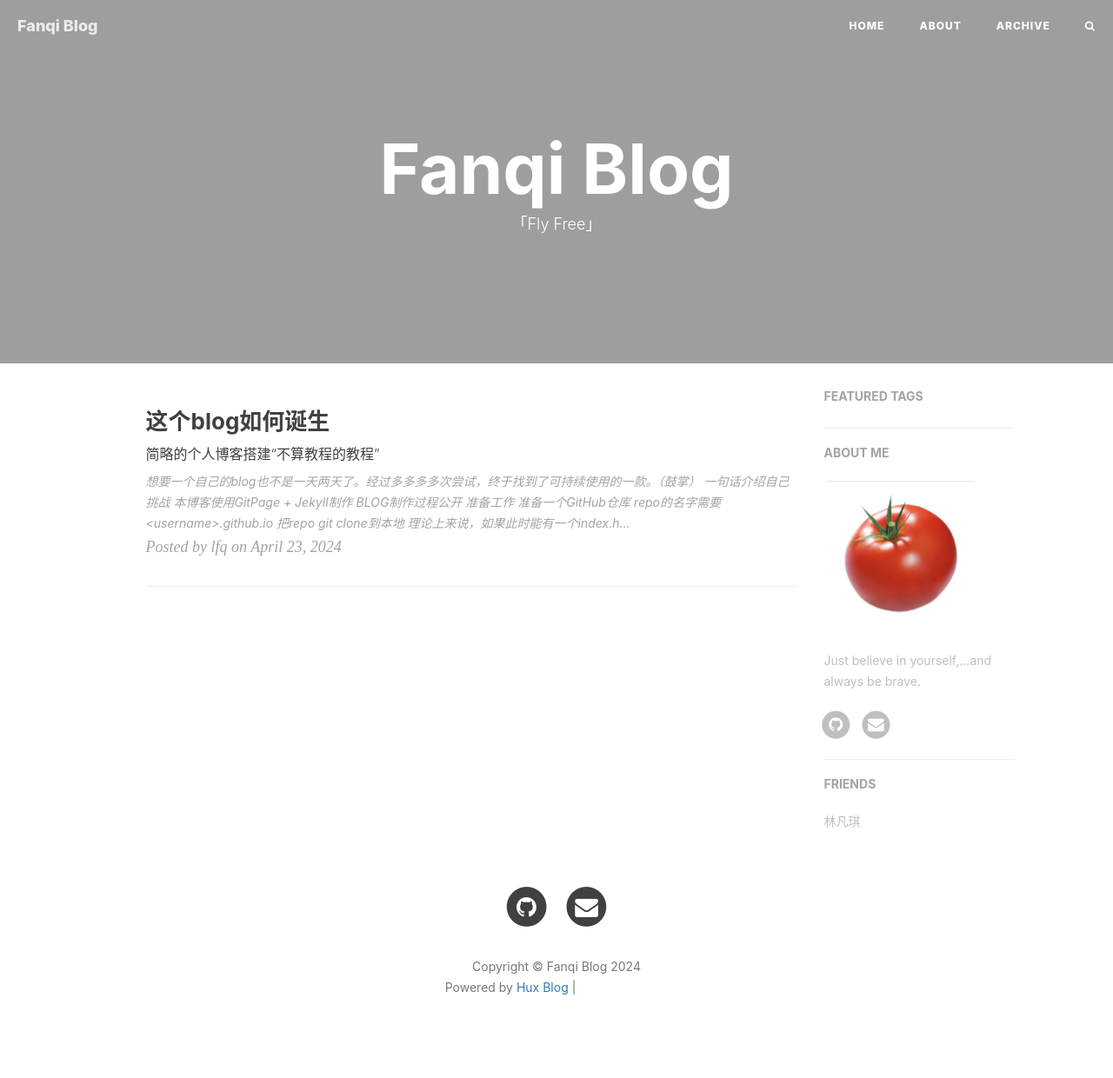
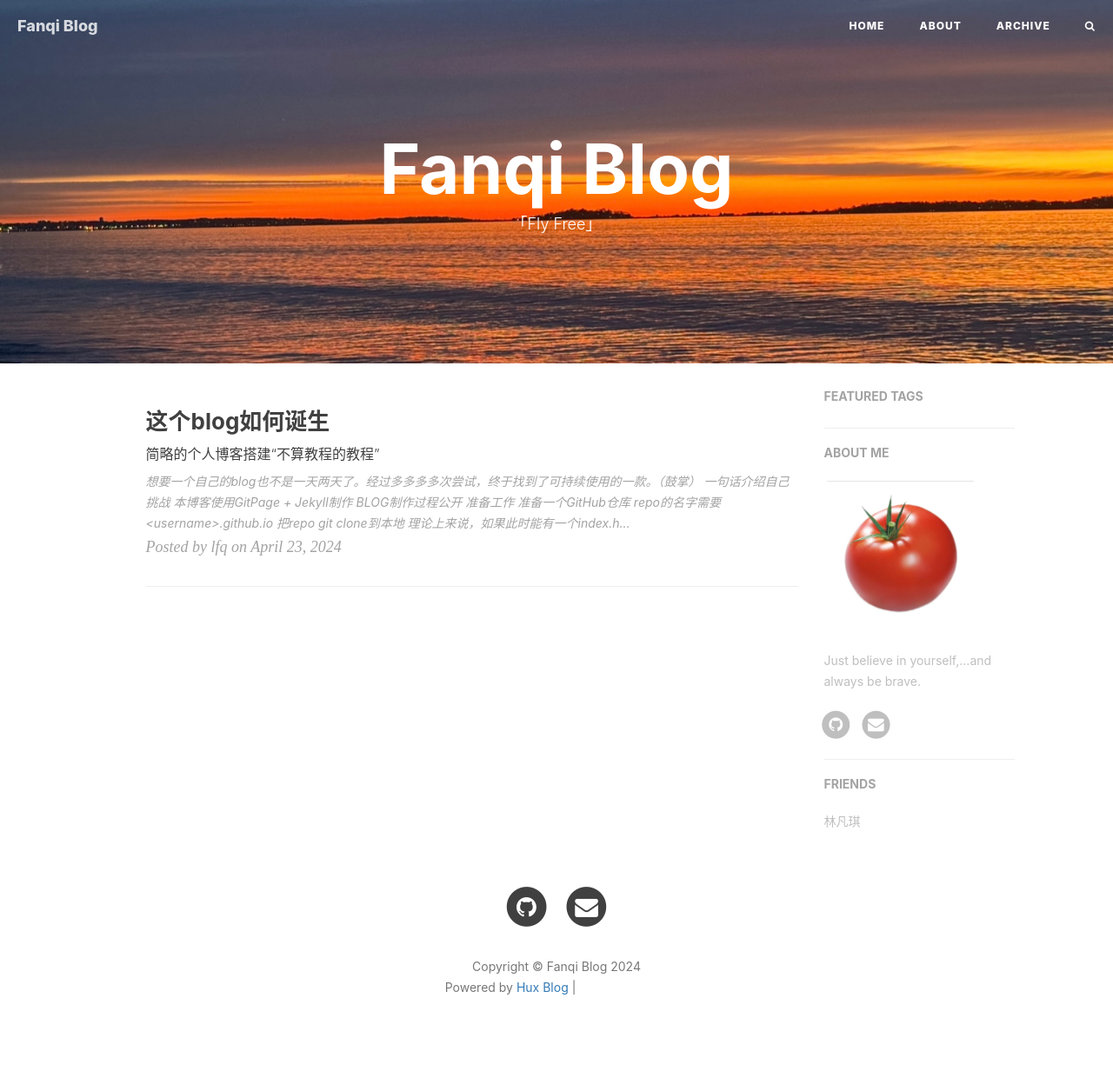
Before and after one commit to lfq0921/lfq0921.github.io, a Jekyll site: the page built from index.html, in a window 1280 px wide. Shown: the whole page at 87% size. Built offline with Jekyll 4.4.1, drawn with Linux system fonts in a browser that asks for light colours; nearby versions of some CDN libraries; the list of posts is cut into pages by our own code; comment, search, counter and statistics services are not loaded; grey boxes are pictures that could not be loaded.

Commit message:
try home bg cropped

```diff
--- a/_config.yml
+++ b/_config.yml
@@ -1,7 +1,7 @@
 # Site settings
 title: Fanqi Blog
 SEOTitle: 林凡琪的博客 | Fanqi Blog
-header-img: https://github.com/lfq0921/lfq0921.github.io/blob/main/img/home-bg-sunrise.JPG
+header-img: /img/home-bg-sunrise-cropped.jpg
 email: vanky0921@gmail.com
 description: "Far Far Away"
 keyword: "林凡琪, blog, Fanqi Lin"
```
Also changed, not shown: img/home-bg-sunrise-cropped.jpg (added), 2 other files.
